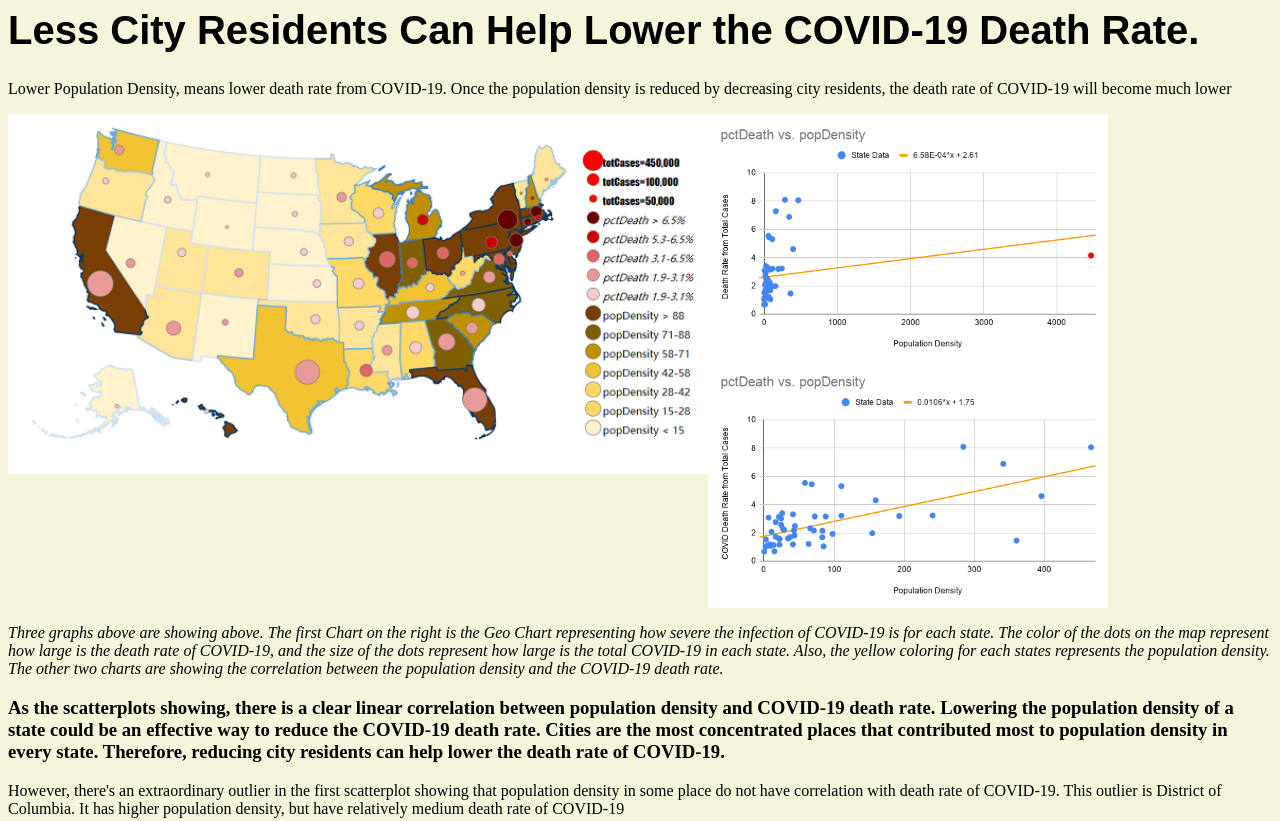
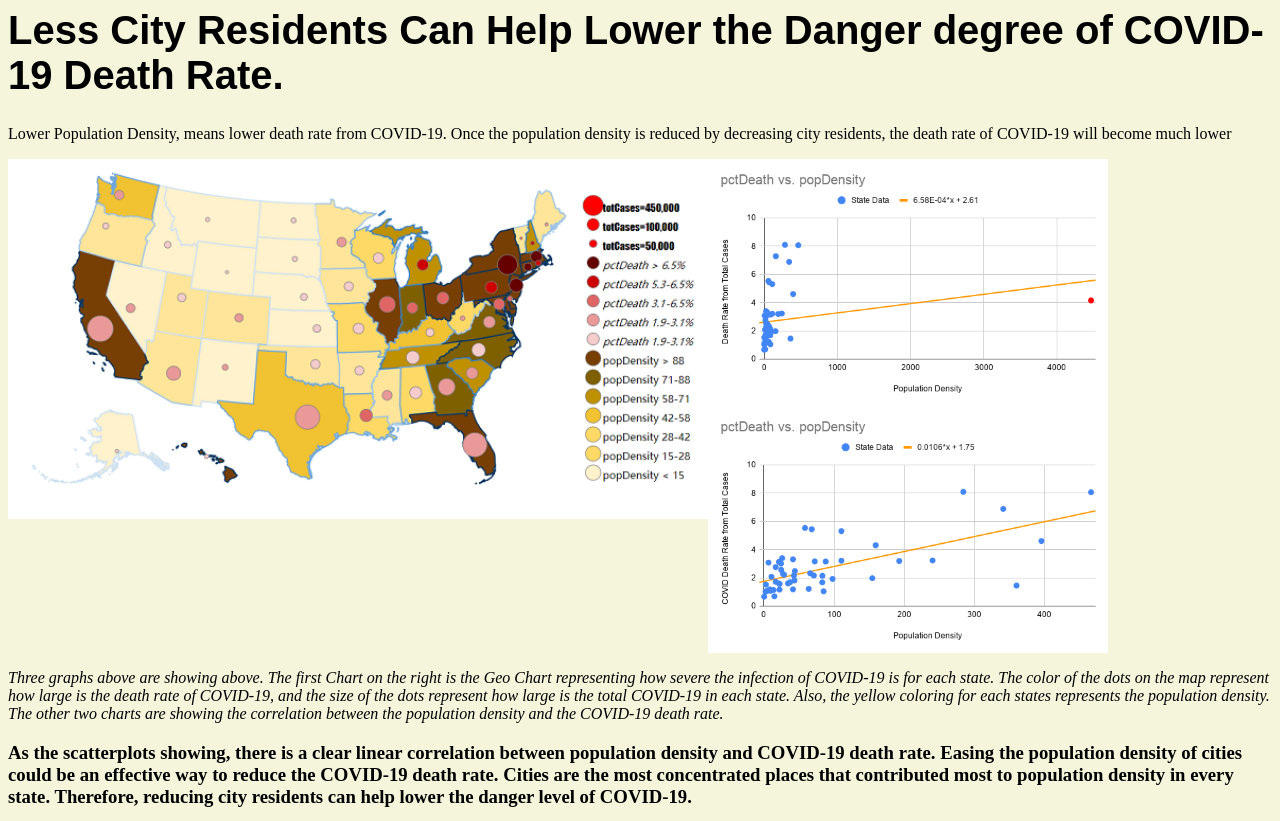
Before and after one commit to chen-zeng/long-termProject, a plain HTML site: page Action.html in a window 1280 px wide. Shown: the top 821 px of the page. Drawn offline with nearby package versions, Linux system fonts and the light colour scheme.

Commit message:
editted the call to action

```diff
--- a/Action.html
+++ b/Action.html
@@ -1,7 +1,7 @@
 <html>
 <head><link rel="stylesheet" href="css/visualArgument.css"></head>
     <body>
-        <h1>Less City Residents Can Help Lower the COVID-19 Death Rate.</h1>
+        <h1>Less City Residents Can Help Lower the Danger degree of COVID-19 Death Rate.</h1>
     <p> Lower Population Density, means lower death rate from COVID-19. Once the population density is reduced by decreasing city residents, the death rate of COVID-19 will become much lower</p>
 
            <script src ="https://d3js.org/d3.v5.min.js"></script>
@@ -14,7 +14,7 @@
         </p>
 
      <p><h3>
-        As the scatterplots showing, there is a clear linear correlation between population density and COVID-19 death rate. Lowering the population density of a state could be an effective way to reduce the COVID-19 death rate. Cities are the most concentrated places that contributed most to population density in every state. Therefore, reducing city residents can help lower the death rate of COVID-19.</h3>
+        As the scatterplots showing, there is a clear linear correlation between population density and COVID-19 death rate. Easing the population density of cities could be an effective way to reduce the COVID-19 death rate. Cities are the most concentrated places that contributed most to population density in every state. Therefore, reducing city residents can help lower the danger level of COVID-19.</h3>
         </p>
 
     <p>
```
